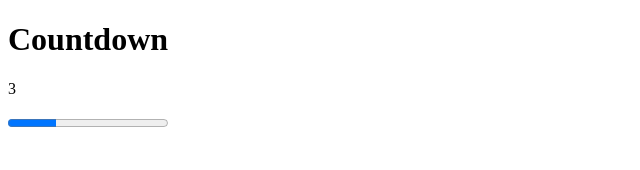
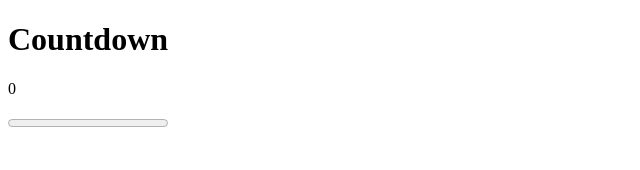
Before and after one commit to LinkedInLearning/react-esst-3161772, a React (Create React App) app: page / in a window 1280 px wide. Shown: the top 170 px of the page, without its empty margins (0-640 px from the left). Built offline with nearby package versions, Linux system fonts and the light colour scheme.

Commit message:
useMemo and useCallback

```diff
--- a/src/components/App.jsx
+++ b/src/components/App.jsx
@@ -1,22 +1,28 @@
-import React, { useEffect, useState } from "react";
+import React, { useCallback, useEffect, useMemo, useState } from "react";
 
 export function App() {
-  const [countdown, setCountdown] = useState(10);
-  useEffect(() => {
-    const ref = setTimeout(() => {
+  const [countdown, setCountdown] = useState(5);
+  const timeoutFunc = useCallback(() => {
     if (countdown > 0) {
       setCountdown(countdown - 1);
     }
-    }, 1000);
+  }, [countdown]);
+
+  useEffect(() => {
+    const ref = setTimeout(timeoutFunc, 1000);
 
     return () => clearTimeout(ref);
   }, [countdown]);
 
+  const markup = useMemo(() => {
     return (
       <div>
         <h1>Countdown</h1>
         <p>{countdown}</p>
-      <progress value={countdown} min="0" max="10" />
+        <progress value={countdown} min="0" max="5" />
       </div>
     );
+  }, [countdown]); // componentShouldUpdate (if countdown...)
+
+  return markup;
 }
```
Lines whose indentation alone changed are shown as unchanged.
